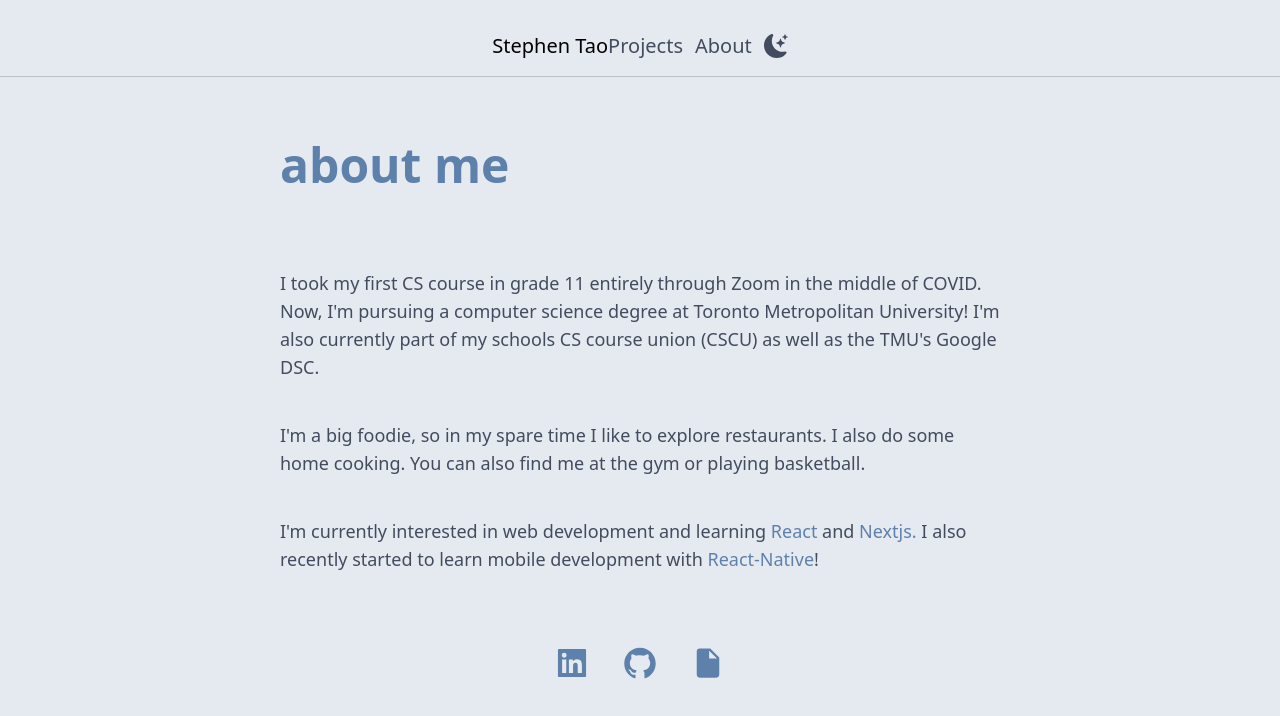
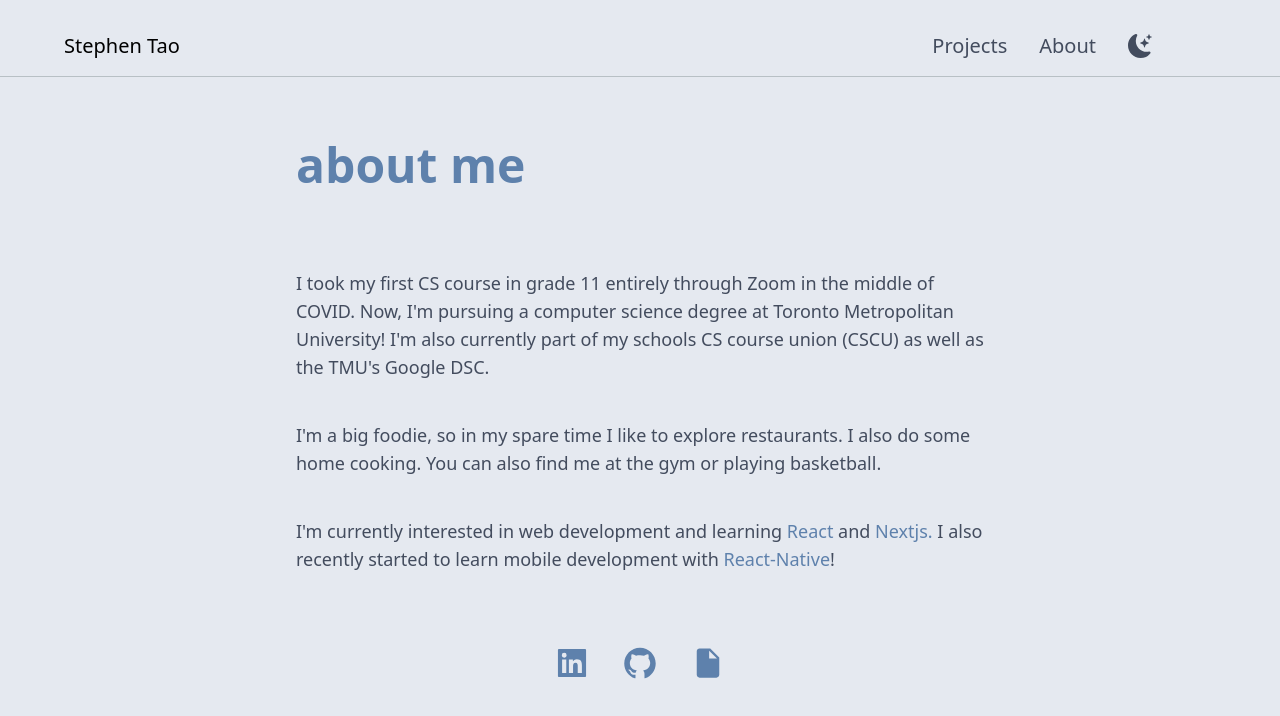
Before and after one commit to stephzilla20/my-site, a Next.js app in the folder my-site/: page /about in a window 1280 px wide. Shown: the top 716 px of the page. Built offline with nearby package versions, Linux system fonts and the light colour scheme.

Commit message:
fix nav bar

```diff
--- a/my-site/src/app/about/page.jsx
+++ b/my-site/src/app/about/page.jsx
@@ -14,7 +14,7 @@ function About() {
         <meta name="viewport" content="width=device-width, initial-scale=1, minimum-scale=1, viewport-fit=cover"></meta>
       </Head>
       <main className='mt-16 caret-transparent bg-snowstorm-2 px-10 dark:bg-polarnight-4'>
-        <div className="flex flex-col items-start mx-3 lg:mx-60">
+        <div className="flex flex-col items-start mx-3 lg:mx-64">
             <h1 className='mb-8 font-inter text-5xl text-frost-1 dark:text-frost-3 font-bold lg:mb-10 lg:pb-10 '>about me</h1>
             <p className='font-inter text-polarnight-2 dark:text-snowstorm-2 text-lg leading-7 pb-10 '>
               I took my first CS course in grade 11 entirely through Zoom in the middle of COVID. Now, I'm pursuing a computer science degree at Toronto Metropolitan University! I'm also currently part of my schools CS course union (CSCU) as well as the TMU's Google DSC.            </p>
--- a/my-site/src/app/components/Nav.jsx
+++ b/my-site/src/app/components/Nav.jsx
@@ -13,7 +13,7 @@ export default function Nav(){
 
 return (
 
-  <section className="flex border-b pb-4 border-custom-slate w-full justify-center">
+  <section className="flex border-b pb-4 border-custom-slate w-full justify-between pr-32 pl-16">
     <div className="pt-8">
       <Link
         href={"/"}
@@ -22,7 +22,7 @@ return (
       </Link>
      </div>
     <nav className='pt-8 mb-15 flex justify-between text-polarnight-2 dark:text-snowstorm-2'>
-      <div className='text-xl flex items-center space-x-3 '>
+      <div className='text-xl flex items-center space-x-8 '>
         {/* map over nav items to add to nav bar */}
         {navItems.map((item)=> (
           <div>
@@ -35,13 +35,15 @@ return (
           </div>
 
         ))}
+        <DarkButton></DarkButton>
+
+
 
 
         {/* <li className="hover:text-frost-1 dark:hover:text-frost-3 "><Link href="/">Home</Link></li>
         <li className="hover:text-frost-1 dark:hover:text-frost-3 "><Link href="/about">About</Link></li>
-        <li className="hover:text-frost-1 dark:hover:text-frost-3 "><Link href="/me">Projects</Link></li> */}
-        {/* <li className="hover:text-frost-1 dark:hover:text-frost-3 "><Link href="/contact">Contact</Link></li> */}
-        <DarkButton></DarkButton>
+        <li className="hover:text-frost-1 dark:hover:text-frost-3 "><Link href="/me">Projects</Link></li>
+        <li className="hover:text-frost-1 dark:hover:text-frost-3 "><Link href="/contact">Contact</Link></li> */}
       </div>
     </nav>
   </section>
--- a/my-site/src/app/page.jsx
+++ b/my-site/src/app/page.jsx
@@ -18,7 +18,7 @@ export default function Home() {
         <meta name="viewport" content="width=device-width, initial-scale=1, minimum-scale=1, viewport-fit=cover"></meta>
       </Head>
       <main className='caret-transparent px-10 pt-14 bg-snowstorm-2 dark:bg-polarnight-4'>
-        <div className="flex flex-col lg:flex-row items-center lg:justify-between lg:space-x-7 ">
+        <div className="flex flex-col lg:flex-row items-center lg:justify-between lg:space-x-7 xl:mx-40">
           {/* text container */}
             <div className="lg:relative lg:ml-54 lg:text-left lg:w-1/2 md:ml-24">
               <h2 className='mb-[-2.5rem] text-polarnight-2 dark:text-snowstorm-2 text-4xl py-10 '> hi! i'm </h2>
@@ -29,7 +29,7 @@ export default function Home() {
             </div>
 
             {/* dynamic image container */}
-            <div className="hidden lg:block lg:mr-52 bg-[url('./assets/img/my-pic.JPG')] bg-cover bg-center h-96 w-96 shadow-bubbleShadow animate-bubble"></div>
+            <div className="hidden lg:block lg:mr-52 bg-[url('./assets/img/my-pic.JPG')] bg-cover bg-center h-96 w-96 shadow-bubbleShadow dark:shadow-bubbleShadowDk animate-bubble"></div>
 
             {/* static image container */}
             <div className='mb-3 mt-3 flex justify-center items-center'>
--- a/my-site/tailwind.config.js
+++ b/my-site/tailwind.config.js
@@ -62,9 +62,9 @@ module.exports = {
         bubble: 'bubble 30s linear infinite;'
       },
       boxShadow: {
-          'bubbleShadow': " 0 3px 3px 3px rgb(94, 129, 172, 0.4)"
-      }
-
+          'bubbleShadow': " 0 3px 3px 3px rgb(94, 129, 172, 0.4)",
+          'bubbleShadowDk':" 0 2px 2px 2px rgb(236, 239, 244, 0.2)"
+      },
     },
   },
   plugins: [],
```
